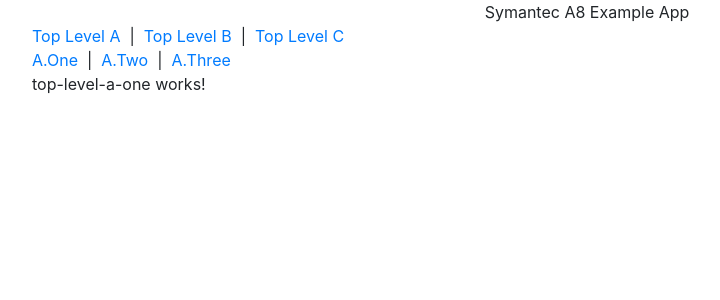
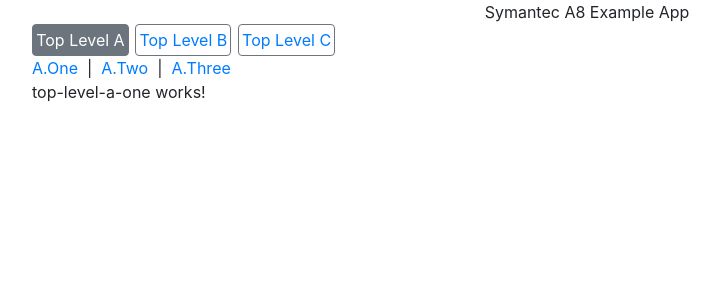
Before and after one commit to Philipp-Tarasiewicz-Ham/symc-a8, an Angular app: page /a/one in a window 1280 px wide. Shown: the top 300 px of the page, without its empty margins (53-773 px from the left). Built offline with nearby package versions, Linux system fonts and the light colour scheme.

Commit message:
add styling for active top level routes

```diff
--- a/src/app/app.component.html
+++ b/src/app/app.component.html
@@ -7,11 +7,9 @@
 
   <div class="row">
     <div class="col-sm">
-      <a routerLink="a">Top Level A</a>
-      &nbsp;|&nbsp;
-      <a routerLink="b">Top Level B</a>
-      &nbsp;|&nbsp;
-      <a routerLink="c">Top Level C</a>
+      <a routerLink="a" routerLinkActive="active" class="symc-nav-link">Top Level A</a>
+      <a routerLink="b" routerLinkActive="active" class="symc-nav-link">Top Level B</a>
+      <a routerLink="c" routerLinkActive="active" class="symc-nav-link">Top Level C</a>
     </div>
   </div>
 
--- a/src/app/app.component.scss
+++ b/src/app/app.component.scss
@@ -0,0 +1,19 @@
+@import '~bootstrap/scss/functions';
+@import '~bootstrap/scss/variables';
+
+.symc-nav-link {
+  display: inline-block;
+  border: $secondary solid 1px;
+  border-radius: 4px;
+  padding: 0.2rem;
+  text-decoration: none;
+
+  &:not(:first-child) {
+    margin-left: 0.4rem;
+  }
+
+  &.active {
+    background: $secondary;
+    color: $white;
+  }
+}
```
